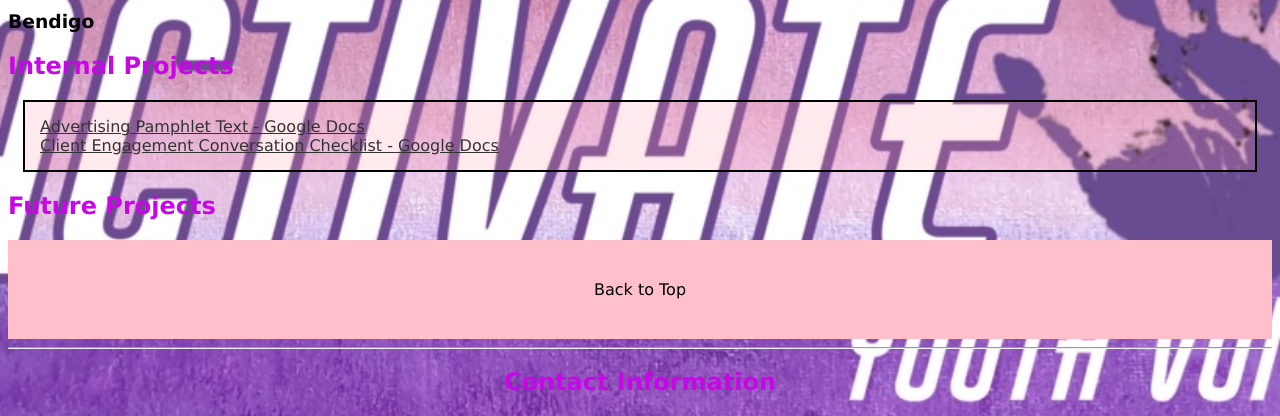
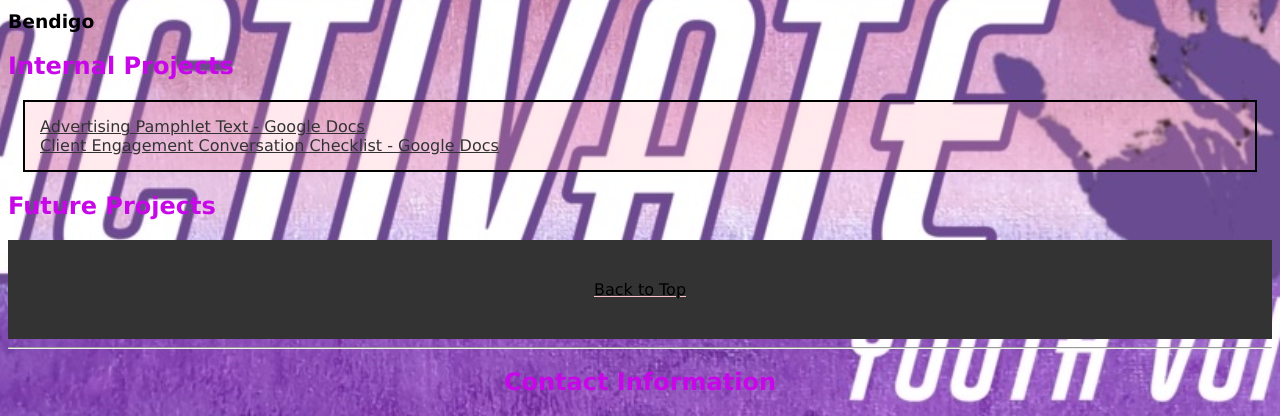
Before and after one commit to jadebujeya/ActivateYouthVoiceInternal.github.io, a PHP site: page / in a window 1280 px wide. Shown: the part 298-714 px from the top of the page. Run offline with PHP 8.4, Linux system fonts and the light colour scheme.

Commit message:
Update AYVstyle.css

```diff
--- a/AYVstyle.css
+++ b/AYVstyle.css
@@ -111,8 +111,8 @@
 }
 
 footer {
-	background-color: pink;
+	background-color: #333333;
 	padding: 10px;
 	text-align: center;
-	color; black;
+	color; pick;
 }
```
